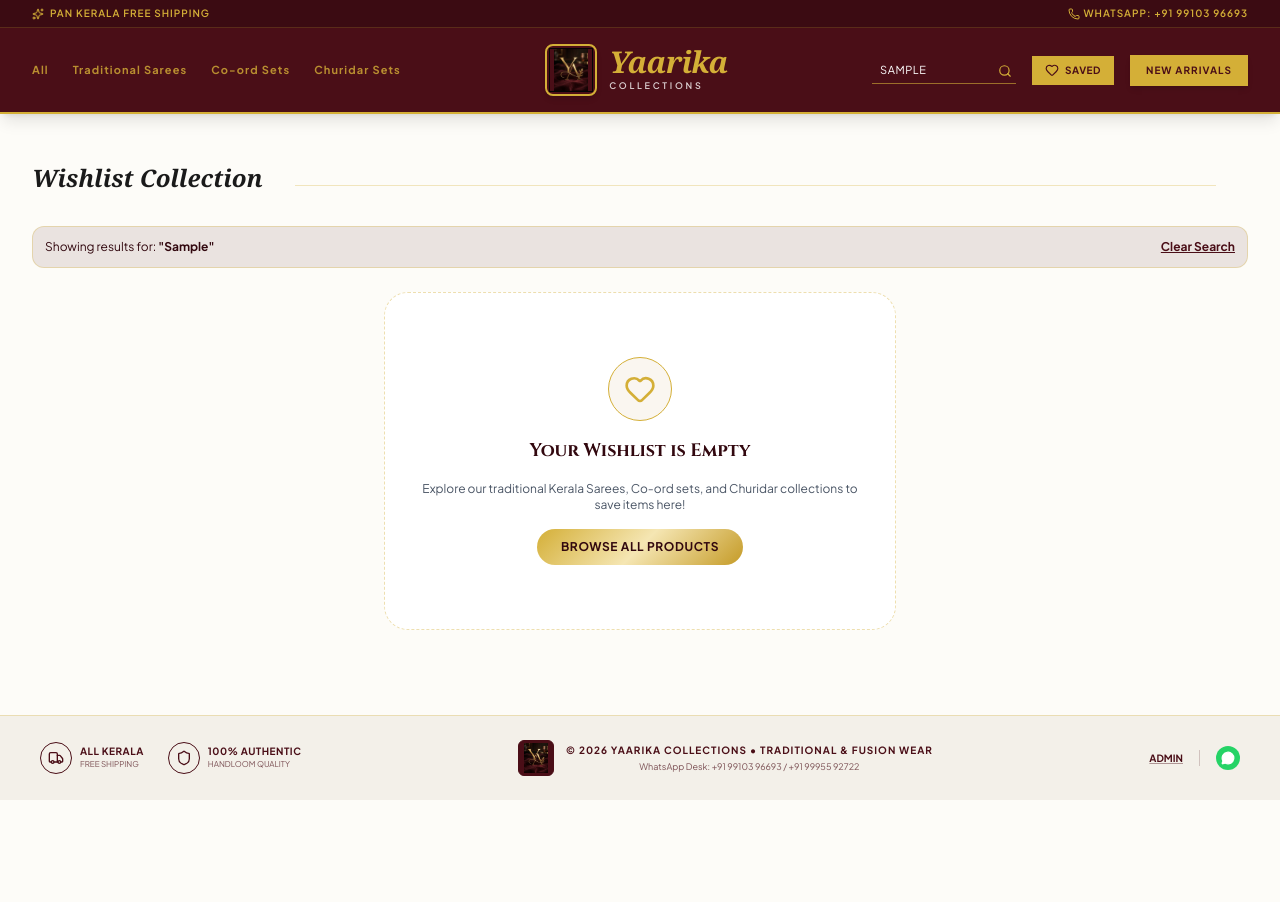
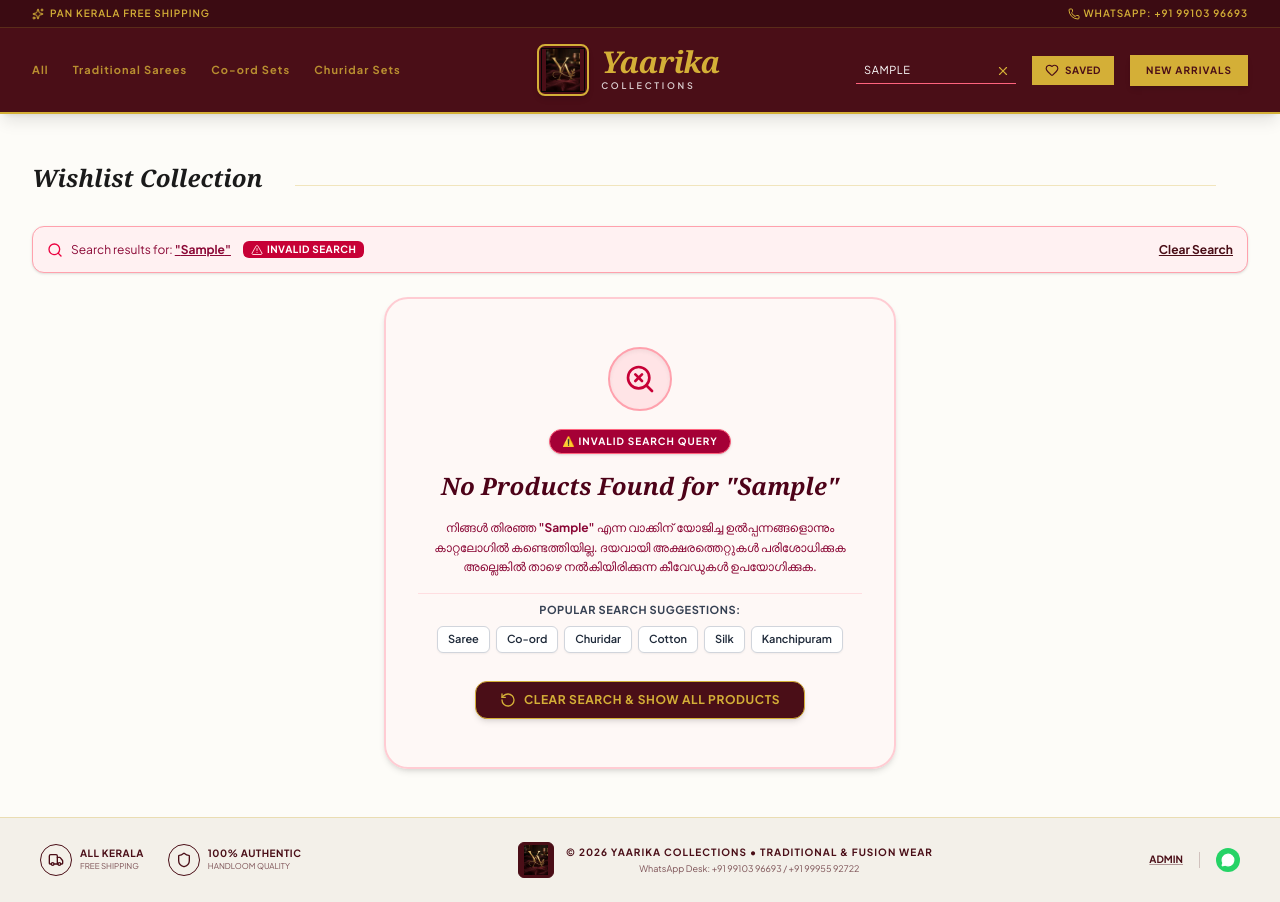
Before and after one commit to josephchikku2001-oss/yaarikacreation, a React (Vite) app: page / in a window 1280 px wide. Both pictures are taken after typing "Sample" into the empty fields and a click on the button "SAVED". Before the commit the page ends 800 px from the top, so only its background shows below. Built offline with nearby package versions, Linux system fonts and the light colour scheme; a web font is replaced by a local one.

Commit message:
feat: enhance search experience with feedback
Add zero-results state notification, real-time result count, and a search clear button to improve user navigation and feedback.

```diff
--- a/src/App.tsx
+++ b/src/App.tsx
@@ -8,7 +8,7 @@ import { Footer } from './components/Footer';
 import { Toast } from './components/Toast';
 import { CategoryType, Product, ViewMode } from './types';
 import { ProductStorage, WishlistStorage, AdminStorage } from './services/storage';
-import { Sparkles, Heart, Filter, MessageCircle, ArrowRight, ShieldCheck, Check } from 'lucide-react';
+import { Sparkles, Heart, Filter, MessageCircle, ArrowRight, ShieldCheck, Check, SearchX, AlertTriangle, RotateCcw, Search } from 'lucide-react';
 import { CONTACT_NUMBERS } from './utils/whatsapp';
 
 export default function App() {
@@ -100,6 +100,7 @@ export default function App() {
           window.scrollTo({ top: 0, behavior: 'smooth' });
         }}
         isAdminSetupComplete={isAdminSetupComplete}
+        totalResultsCount={filteredProducts.length}
       />
 
       {/* MAIN CONTENT AREA */}
@@ -161,11 +162,30 @@ export default function App() {
 
           {/* Active Search Notification */}
           {searchQuery && (
-            <div className="mb-6 bg-[#4A0E17]/10 p-3 rounded-xl border border-[#D4AF37]/30 flex items-center justify-between text-xs text-[#32080F]">
-              <span>Showing results for: <strong>"{searchQuery}"</strong></span>
+            <div className={`mb-6 p-3.5 rounded-xl border flex flex-col sm:flex-row sm:items-center justify-between gap-2 text-xs transition-all shadow-sm ${
+              filteredProducts.length === 0
+                ? 'bg-rose-50 border-rose-300 text-rose-900'
+                : 'bg-[#4A0E17]/10 border-[#D4AF37]/30 text-[#32080F]'
+            }`}>
+              <div className="flex items-center gap-2">
+                <Search className={`w-4 h-4 shrink-0 ${filteredProducts.length === 0 ? 'text-rose-600' : 'text-[#4A0E17]'}`} />
+                <span>
+                  Search results for: <strong className="underline font-bold">"{searchQuery}"</strong>
+                </span>
+                {filteredProducts.length === 0 ? (
+                  <span className="bg-rose-700 text-white text-[10px] font-black px-2 py-0.5 rounded-md uppercase tracking-wider ml-1 flex items-center gap-1">
+                    <AlertTriangle className="w-3 h-3 text-rose-200" />
+                    Invalid Search
+                  </span>
+                ) : (
+                  <span className="bg-[#4A0E17] text-[#D4AF37] text-[10px] font-bold px-2 py-0.5 rounded-full ml-1">
+                    {filteredProducts.length} {filteredProducts.length === 1 ? 'item' : 'items'} found
+                  </span>
+                )}
+              </div>
               <button
                 onClick={() => setSearchQuery('')}
-                className="text-[#4A0E17] font-bold underline hover:text-[#D4AF37]"
+                className="text-[#4A0E17] font-bold underline hover:text-[#D4AF37] self-end sm:self-auto flex items-center gap-1 text-xs"
               >
                 Clear Search
               </button>
@@ -174,17 +194,67 @@ export default function App() {
 
           {/* PRODUCTS GRID */}
           {filteredProducts.length === 0 ? (
-            <div className="text-center py-16 bg-white rounded-3xl border border-dashed border-[#D4AF37]/40 p-8 space-y-4 max-w-lg mx-auto">
+            <div className={`text-center py-12 px-6 sm:px-8 rounded-3xl border p-8 space-y-4 max-w-lg mx-auto shadow-md transition-all ${
+              searchQuery ? 'bg-rose-50/40 border-2 border-rose-200' : 'bg-white border-dashed border-[#D4AF37]/40'
+            }`}>
+
+              {searchQuery ? (
+                <>
+                  <div className="w-16 h-16 rounded-full bg-rose-100 text-rose-700 flex items-center justify-center mx-auto border-2 border-rose-300 shadow-inner">
+                    <SearchX className="w-8 h-8 text-rose-700" />
+                  </div>
+
+                  <div className="inline-block bg-rose-800 text-white text-[10px] font-black px-3 py-1 rounded-full uppercase tracking-widest border border-rose-400 shadow-sm">
+                    ⚠️ Invalid Search Query
+                  </div>
+
+                  <h3 style={{ fontFamily: 'Georgia, serif' }} className="text-xl sm:text-2xl italic font-bold text-rose-950">
+                    No Products Found for "{searchQuery}"
+                  </h3>
+
+                  <p className="text-xs text-rose-900 leading-relaxed max-w-md mx-auto font-medium">
+                    നിങ്ങൾ തിരഞ്ഞ <strong>"{searchQuery}"</strong> എന്ന വാക്കിന് യോജിച്ച ഉൽപ്പന്നങ്ങളൊന്നും കാറ്റലോഗിൽ കണ്ടെത്തിയില്ല. ദയവായി അക്ഷരത്തെറ്റുകൾ പരിശോധിക്കുക അല്ലെങ്കിൽ താഴെ നൽകിയിരിക്കുന്ന കീവേഡുകൾ ഉപയോഗിക്കുക.
+                  </p>
+
+                  <div className="pt-2 border-t border-rose-200/60 text-left">
+                    <p className="text-[11px] font-bold text-gray-700 mb-2 text-center uppercase tracking-wider">
+                      Popular Search Suggestions:
+                    </p>
+                    <div className="flex flex-wrap justify-center gap-1.5">
+                      {['Saree', 'Co-ord', 'Churidar', 'Cotton', 'Silk', 'Kanchipuram'].map((suggest) => (
+                        <button
+                          key={suggest}
+                          onClick={() => setSearchQuery(suggest)}
+                          className="px-2.5 py-1 bg-white hover:bg-[#4A0E17] hover:text-[#D4AF37] text-gray-800 text-[11px] font-semibold rounded-md border border-gray-300 transition-all shadow-xs"
+                        >
+                          {suggest}
+                        </button>
+                      ))}
+                    </div>
+                  </div>
+
+                  <div className="pt-3">
+                    <button
+                      onClick={() => {
+                        setViewMode('catalog');
+                        setActiveCategory('All');
+                        setSearchQuery('');
+                      }}
+                      className="px-6 py-2.5 rounded-xl bg-[#4A0E17] text-[#D4AF37] border border-[#D4AF37] hover:bg-[#32080F] text-xs font-bold uppercase tracking-wider transition-all shadow-md flex items-center gap-2 mx-auto"
+                    >
+                      <RotateCcw className="w-4 h-4 text-[#D4AF37]" />
+                      <span>Clear Search &amp; Show All Products</span>
+                    </button>
+                  </div>
+                </>
+              ) : viewMode === 'wishlist' ? (
+                <>
                   <div className="w-16 h-16 rounded-full bg-[#FAF6F0] text-[#D4AF37] flex items-center justify-center mx-auto border border-[#D4AF37]">
                     <Heart className="w-8 h-8" />
                   </div>
-              <h3 className="font-cinzel text-lg font-bold text-[#32080F]">
-                {viewMode === 'wishlist' ? 'Your Wishlist is Empty' : 'No Matching Products Found'}
-              </h3>
+                  <h3 className="font-cinzel text-lg font-bold text-[#32080F]">Your Wishlist is Empty</h3>
                   <p className="text-xs text-gray-600">
-                {viewMode === 'wishlist'
-                  ? 'Explore our traditional Kerala Sarees, Co-ord sets, and Churidar collections to save items here!'
-                  : 'Try selecting a different category or clearing your search filter.'}
+                    Explore our traditional Kerala Sarees, Co-ord sets, and Churidar collections to save items here!
                   </p>
                   <button
                     onClick={() => {
@@ -196,6 +266,29 @@ export default function App() {
                   >
                     Browse All Products
                   </button>
+                </>
+              ) : (
+                <>
+                  <div className="w-16 h-16 rounded-full bg-[#FAF6F0] text-[#D4AF37] flex items-center justify-center mx-auto border border-[#D4AF37]">
+                    <Filter className="w-8 h-8" />
+                  </div>
+                  <h3 className="font-cinzel text-lg font-bold text-[#32080F]">No Products in this Category</h3>
+                  <p className="text-xs text-gray-600">
+                    Try selecting a different category or view all products.
+                  </p>
+                  <button
+                    onClick={() => {
+                      setViewMode('catalog');
+                      setActiveCategory('All');
+                      setSearchQuery('');
+                    }}
+                    className="px-6 py-2.5 rounded-full gold-gradient-btn text-xs font-bold uppercase tracking-wider"
+                  >
+                    View All Categories
+                  </button>
+                </>
+              )}
+
             </div>
           ) : (
             <div className="grid grid-cols-1 sm:grid-cols-2 lg:grid-cols-3 xl:grid-cols-4 gap-6">
--- a/src/components/Header.tsx
+++ b/src/components/Header.tsx
@@ -13,6 +13,7 @@ interface HeaderProps {
   viewMode: ViewMode;
   onSetViewMode: (mode: ViewMode) => void;
   isAdminSetupComplete: boolean;
+  totalResultsCount?: number;
 }
 
 export const Header: React.FC<HeaderProps> = ({
@@ -24,6 +25,7 @@ export const Header: React.FC<HeaderProps> = ({
   viewMode,
   onSetViewMode,
   isAdminSetupComplete,
+  totalResultsCount,
 }) => {
   const [mobileMenuOpen, setMobileMenuOpen] = useState(false);
 
@@ -115,9 +117,23 @@ export const Header: React.FC<HeaderProps> = ({
                 placeholder="SEARCH..."
                 value={searchQuery}
                 onChange={(e) => onSearchChange(e.target.value)}
-                className="bg-transparent border-b border-[#D4AF37]/60 text-[11px] px-2 py-1 text-white focus:outline-none focus:border-[#D4AF37] w-28 sm:w-36 placeholder:text-[#D4AF37]/50 tracking-wider uppercase"
+                className={`bg-transparent border-b text-[11px] pl-2 pr-6 py-1 text-white focus:outline-none w-28 sm:w-40 placeholder:text-[#D4AF37]/50 tracking-wider uppercase transition-colors ${
+                  searchQuery && totalResultsCount === 0
+                    ? 'border-rose-400 text-rose-200 focus:border-rose-300'
+                    : 'border-[#D4AF37]/60 focus:border-[#D4AF37]'
+                }`}
               />
-              <Search className="w-3.5 h-3.5 absolute right-1 top-2 text-[#D4AF37]" />
+              {searchQuery ? (
+                <button
+                  onClick={() => onSearchChange('')}
+                  className="absolute right-1 top-1.5 text-[#D4AF37] hover:text-white p-0.5"
+                  title="Clear Search"
+                >
+                  <X className="w-3.5 h-3.5" />
+                </button>
+              ) : (
+                <Search className="w-3.5 h-3.5 absolute right-1 top-2 text-[#D4AF37]" />
+              )}
             </div>
 
             {/* Wishlist Button */}
@@ -170,9 +186,23 @@ export const Header: React.FC<HeaderProps> = ({
               placeholder="SEARCH CATALOG..."
               value={searchQuery}
               onChange={(e) => onSearchChange(e.target.value)}
-              className="w-full bg-black/20 border-b border-[#D4AF37]/60 text-white placeholder:text-[#D4AF37]/50 text-xs px-3 py-1.5 focus:outline-none uppercase tracking-wider"
+              className={`w-full bg-black/20 border-b text-white placeholder:text-[#D4AF37]/50 text-xs pl-3 pr-8 py-1.5 focus:outline-none uppercase tracking-wider transition-colors ${
+                searchQuery && totalResultsCount === 0
+                  ? 'border-rose-400 text-rose-200'
+                  : 'border-[#D4AF37]/60 focus:border-[#D4AF37]'
+              }`}
             />
-            <Search className="w-3.5 h-3.5 absolute right-2 top-2 text-[#D4AF37]" />
+            {searchQuery ? (
+              <button
+                onClick={() => onSearchChange('')}
+                className="absolute right-2 top-1.5 text-[#D4AF37] hover:text-white p-0.5"
+                title="Clear Search"
+              >
+                <X className="w-4 h-4" />
+              </button>
+            ) : (
+              <Search className="w-3.5 h-3.5 absolute right-2 top-2 text-[#D4AF37]" />
+            )}
           </div>
         </div>
 
```
Lines whose indentation alone changed are shown as unchanged.
